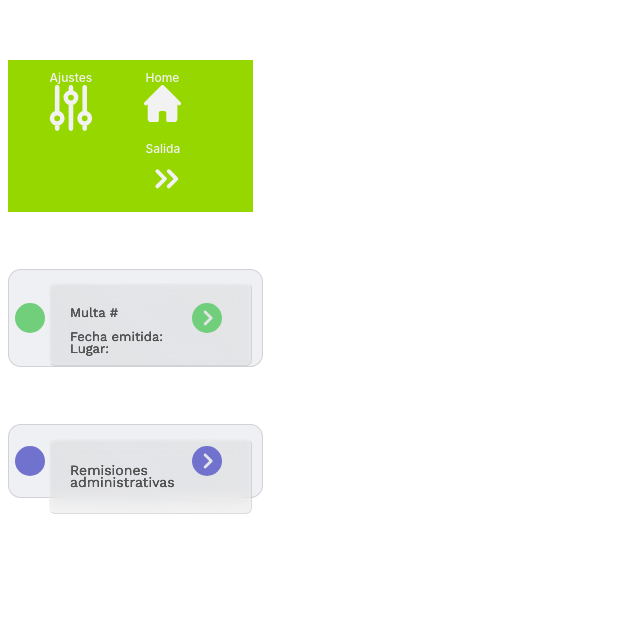
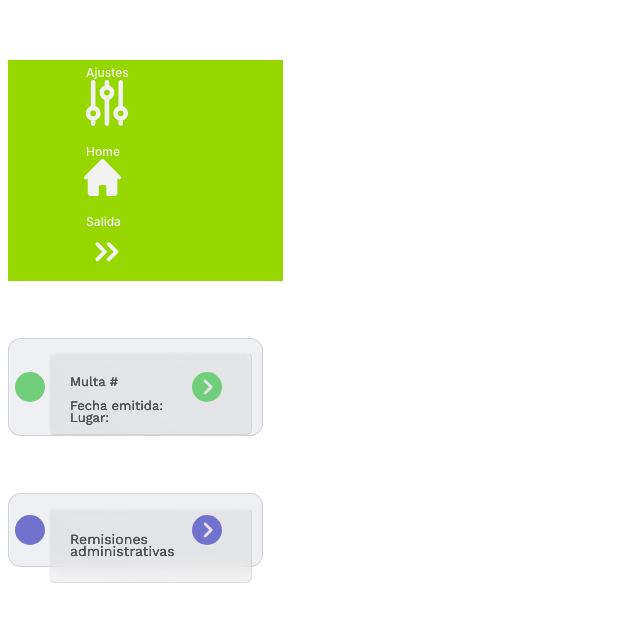
Before and after one commit to Jennifer15W/REM_APP, a website built with webpack: page Rem-app/src/index.html in a window 1280 px wide. Shown: the part 3195-3817 px from the top of the page, without its empty margins (0-640 px from the left). Before the commit the page ends 3750 px from the top, so only its background shows below. Built offline with nearby package versions, Linux system fonts and the light colour scheme.

Commit message:
Update bottom-nav

```diff
--- a/Rem-app/src/sass/components/nav.scss
+++ b/Rem-app/src/sass/components/nav.scss
@@ -11,11 +11,12 @@ $color-select: #ffffff;
     overflow: hidden;
     bottom: 0;
     width: 17%;
-    padding: 5px 15px;
+    padding: 0px 30px;
 }
 
 .navbar-container .navbar{
-    padding-right: 25px;
+    padding-right: 40px;
+    padding-left: 10%;
     background-color: $color-green-light;
 }
 
```
